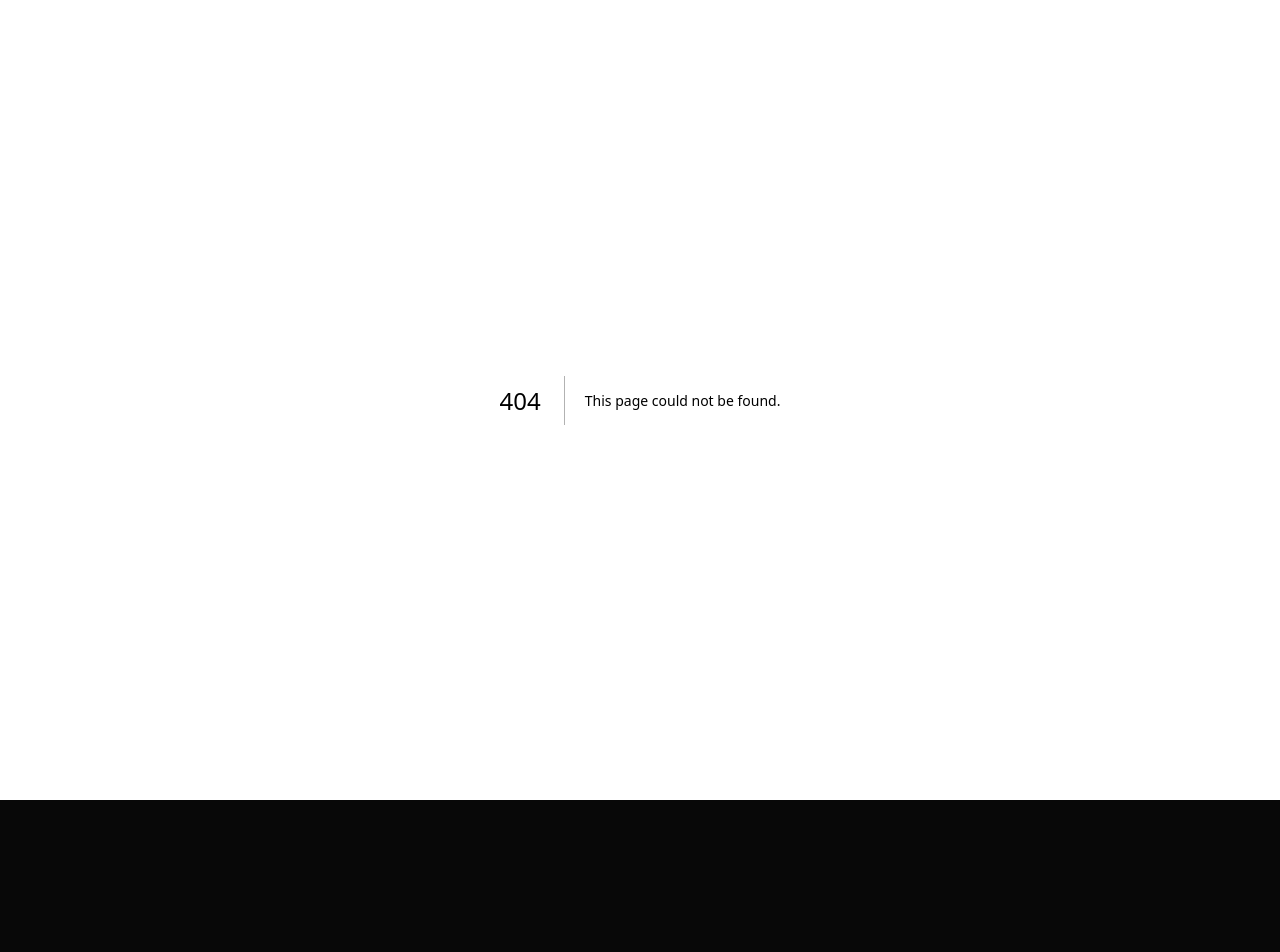
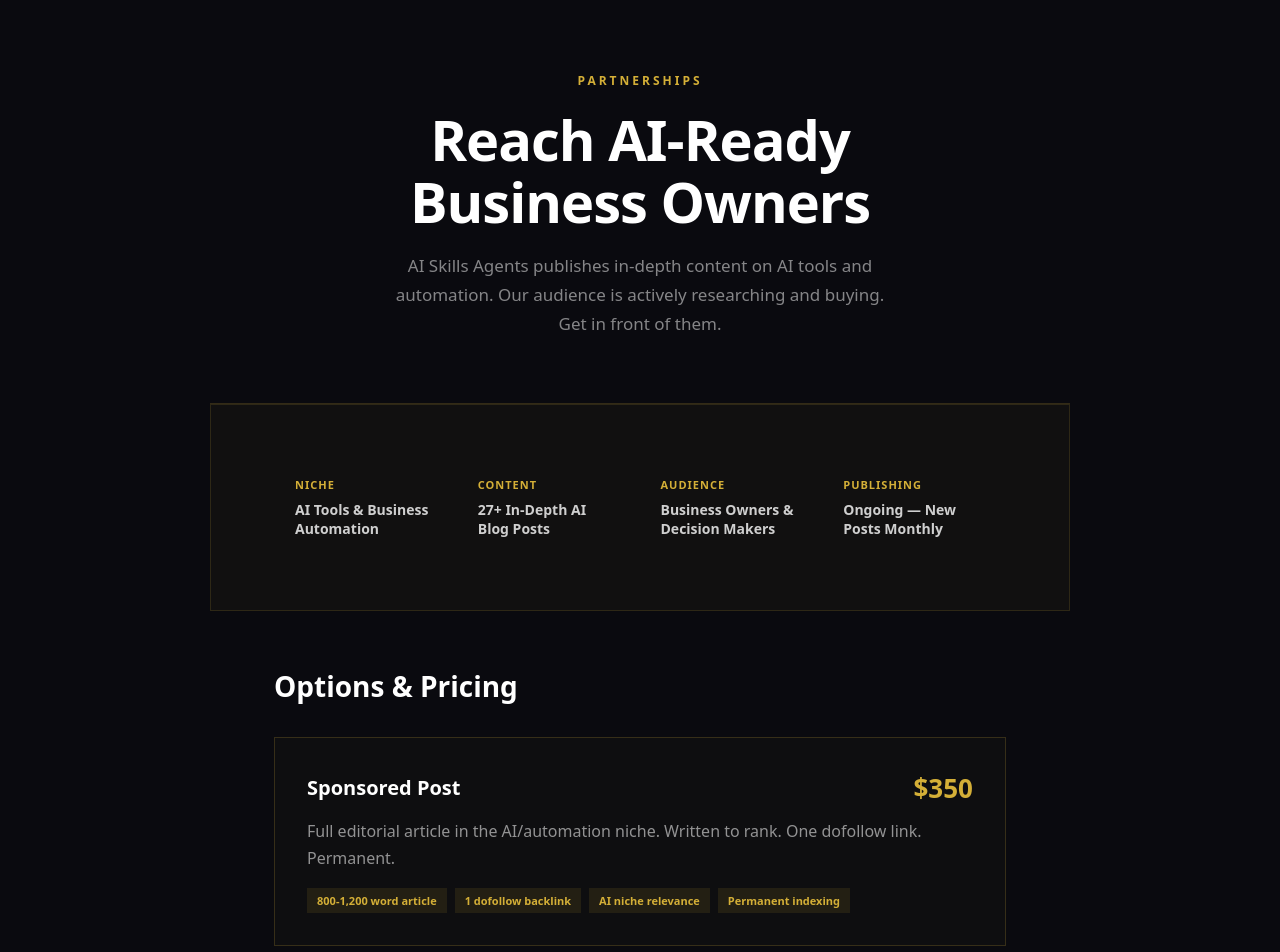
Before and after one commit to abigailleahgoldberg/aiskillsagents, a Next.js app: page /advertise in a window 1280 px wide. Before the commit this address had no page. Shown: the top 952 px of the page. Before the commit the page ends 800 px from the top, so only its background shows below. Built offline with nearby package versions, Linux system fonts and the light colour scheme.

Commit message:
Add /advertise partnership page

```diff
--- /dev/null
+++ b/app/advertise/page.tsx
@@ -0,0 +1,69 @@
+import type { Metadata } from 'next'
+
+export const metadata: Metadata = {
+  title: 'Advertise With Us | AI Skills Agents',
+  description: 'Partner with AI Skills Agents. Reach business owners actively researching AI automation tools through sponsored content and link placements.',
+  robots: 'noindex',
+}
+
+const stats = [
+  { label: 'Niche', value: 'AI Tools & Business Automation' },
+  { label: 'Content', value: '27+ In-Depth AI Blog Posts' },
+  { label: 'Audience', value: 'Business Owners & Decision Makers' },
+  { label: 'Publishing', value: 'Ongoing — New Posts Monthly' },
+]
+
+const options = [
+  { name: 'Sponsored Post', price: '$350', desc: 'Full editorial article in the AI/automation niche. Written to rank. One dofollow link. Permanent.', includes: ['800-1,200 word article', '1 dofollow backlink', 'AI niche relevance', 'Permanent indexing'] },
+  { name: 'Link Insertion', price: '$150', desc: 'Contextual link added to one of our existing 27 AI-focused blog posts. Fast turnaround.', includes: ['Link in existing post', '1 dofollow backlink', 'Relevant anchor text', 'Permanent'] },
+  { name: 'Package Deal', price: '$500', desc: '1 sponsored post + 2 link insertions. Best value for agencies running multi-placement campaigns.', includes: ['1 full article', '3 total backlinks', 'Agency pricing', 'Priority turnaround'] },
+]
+
+export default function AdvertisePage() {
+  return (
+    <div style={{ minHeight: '100vh', background: '#0a0a0f', color: '#fff', fontFamily: 'system-ui, sans-serif' }}>
+      <div style={{ borderBottom: '1px solid rgba(212,175,55,0.2)', padding: '72px 5vw 64px', maxWidth: 860, margin: '0 auto', textAlign: 'center' }}>
+        <div style={{ fontSize: 12, letterSpacing: '3px', color: '#D4AF37', fontWeight: 700, marginBottom: 20 }}>PARTNERSHIPS</div>
+        <h1 style={{ fontSize: 'clamp(32px,5vw,56px)', fontWeight: 900, margin: '0 0 20px', letterSpacing: '-1px', lineHeight: 1.1 }}>
+          Reach AI-Ready<br />Business Owners
+        </h1>
+        <p style={{ fontSize: 17, color: 'rgba(255,255,255,0.5)', maxWidth: 520, margin: '0 auto', lineHeight: 1.7 }}>
+          AI Skills Agents publishes in-depth content on AI tools and automation. Our audience is actively researching and buying. Get in front of them.
+        </p>
+      </div>
+      <div style={{ maxWidth: 860, margin: '0 auto', padding: '48px 5vw', display: 'grid', gridTemplateColumns: 'repeat(auto-fill,minmax(180px,1fr))', gap: 1, border: '1px solid rgba(212,175,55,0.15)', background: 'rgba(212,175,55,0.03)' }}>
+        {stats.map(s => (
+          <div key={s.label} style={{ padding: '24px 20px' }}>
+            <div style={{ fontSize: 11, color: '#D4AF37', fontWeight: 700, marginBottom: 8, letterSpacing: '1px' }}>{s.label.toUpperCase()}</div>
+            <div style={{ fontSize: 14, color: 'rgba(255,255,255,0.8)', fontWeight: 600 }}>{s.value}</div>
+          </div>
+        ))}
+      </div>
+      <div style={{ maxWidth: 860, margin: '0 auto', padding: '56px 5vw' }}>
+        <h2 style={{ fontSize: 28, fontWeight: 900, marginBottom: 32 }}>Options & Pricing</h2>
+        <div style={{ display: 'grid', gap: 20 }}>
+          {options.map(o => (
+            <div key={o.name} style={{ border: '1px solid rgba(212,175,55,0.2)', padding: '32px', background: 'rgba(212,175,55,0.02)' }}>
+              <div style={{ display: 'flex', justifyContent: 'space-between', alignItems: 'center', marginBottom: 12, flexWrap: 'wrap', gap: 8 }}>
+                <h3 style={{ fontSize: 20, fontWeight: 800, margin: 0 }}>{o.name}</h3>
+                <span style={{ fontSize: 26, fontWeight: 900, color: '#D4AF37' }}>{o.price}</span>
+              </div>
+              <p style={{ color: 'rgba(255,255,255,0.55)', lineHeight: 1.7, marginBottom: 16 }}>{o.desc}</p>
+              <div style={{ display: 'flex', flexWrap: 'wrap', gap: 8 }}>
+                {o.includes.map(i => <span key={i} style={{ fontSize: 11, padding: '5px 10px', background: 'rgba(212,175,55,0.1)', color: '#D4AF37', fontWeight: 600 }}>{i}</span>)}
+              </div>
+            </div>
+          ))}
+        </div>
+      </div>
+      <div style={{ background: 'rgba(212,175,55,0.06)', borderTop: '1px solid rgba(212,175,55,0.2)', padding: '56px 5vw', textAlign: 'center' }}>
+        <h2 style={{ fontSize: 28, fontWeight: 900, marginBottom: 12 }}>Get Started</h2>
+        <p style={{ color: 'rgba(255,255,255,0.5)', marginBottom: 32, fontSize: 15 }}>Send your target URL and preferred option. We respond within 48 hours.</p>
+        <a href="mailto:hello@thevoiceofcash.com?subject=AI%20Skills%20Agents%20Advertising%20Inquiry"
+          style={{ display: 'inline-block', background: '#D4AF37', color: '#0a0a0f', fontWeight: 900, fontSize: 14, padding: '16px 42px', textDecoration: 'none', letterSpacing: '1px' }}>
+          EMAIL TO GET STARTED
+        </a>
+      </div>
+    </div>
+  )
+}
```
